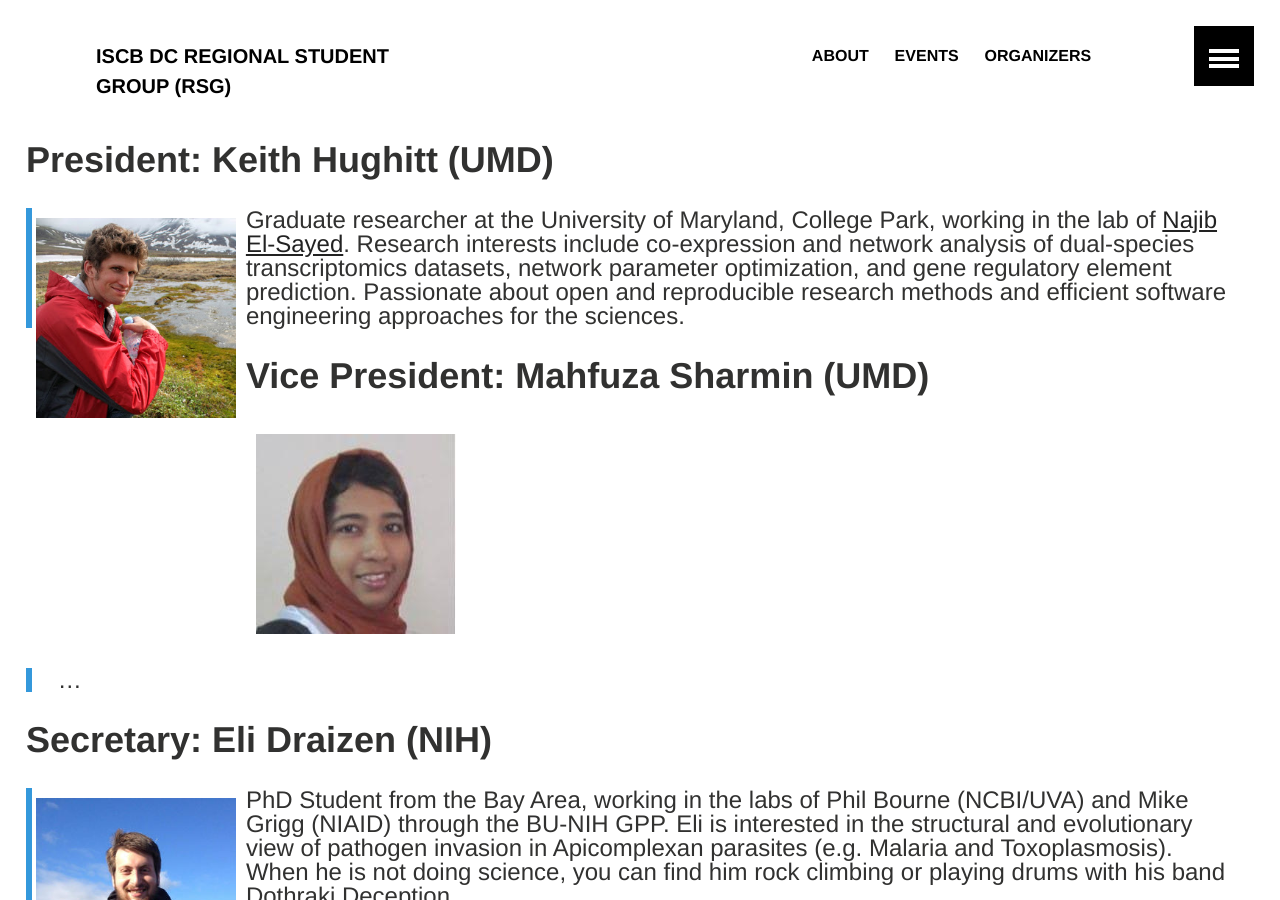
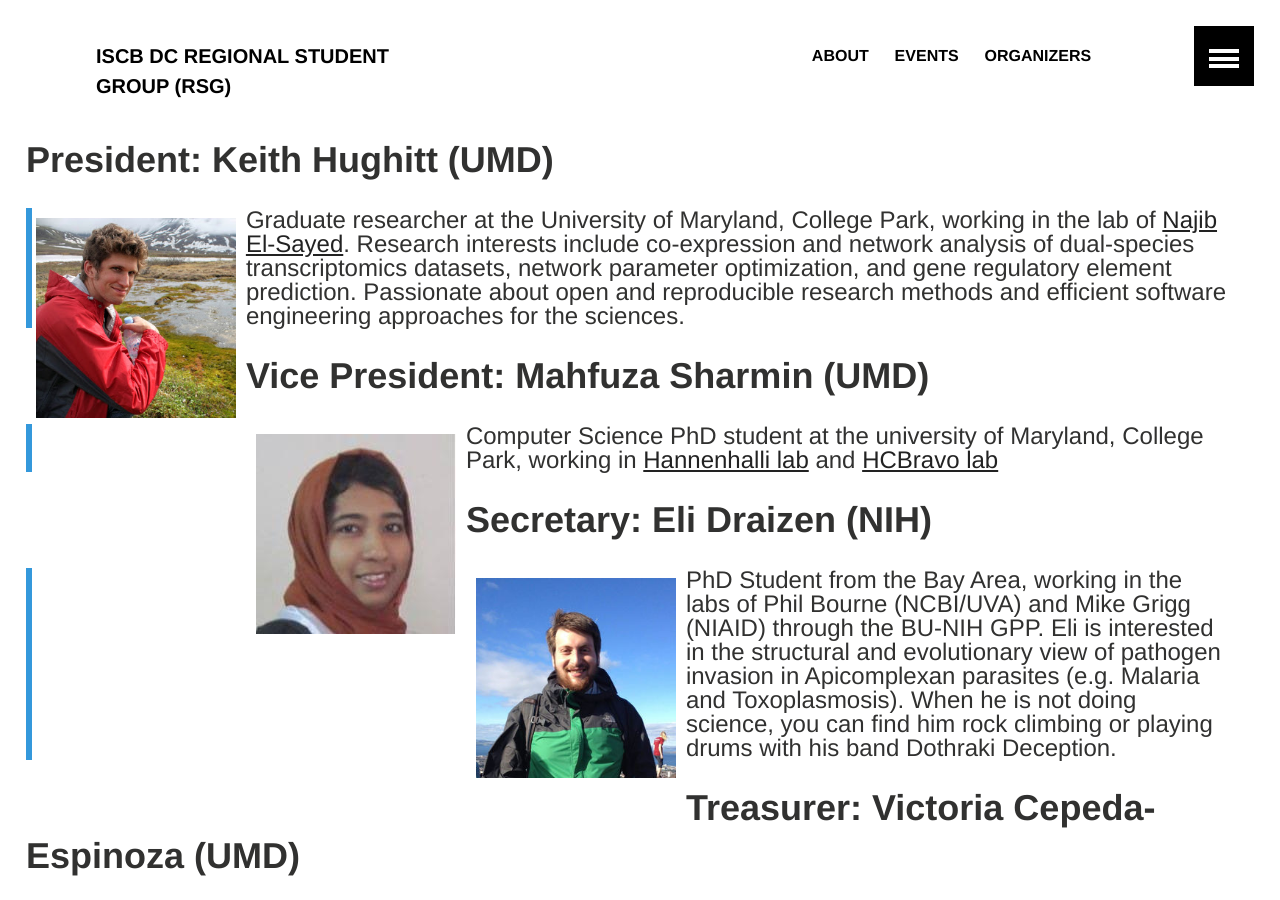
Before and after one commit to iscb-dc-rsg/iscb-dc-rsg.github.io, a Jekyll site: the page built from _pages/organizers.md, in a window 1280 px wide and 900 px high. Built offline with Jekyll 4.4.1, drawn with Linux system fonts in a browser that asks for light colours; our own code applies the rules of GitHub Pages for plain Markdown files.

Commit message:
Update organizers.md

```diff
--- a/_pages/organizers.md
+++ b/_pages/organizers.md
@@ -17,9 +17,9 @@ permalink: /organizers/
 
 # Vice President: Mahfuza Sharmin (UMD)
 
-![Mahfuza Sharmin](../images/organizers/sharmin.jpg){: .organizer-image }
+![Mahfuza Sharmin](../images/organizers/sharmin.jpg){: .organizer-image .float-left }
 
-> ...
+> Computer Science PhD student at the university of Maryland, College Park, working in [Hannenhalli lab](http://www.cbcb.umd.edu/~sridhar/) and [HCBravo lab](http://www.hcbravo.org)
 
 # Secretary: Eli Draizen (NIH)
 
```
